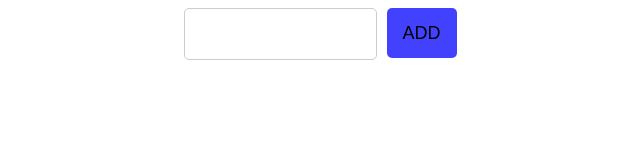
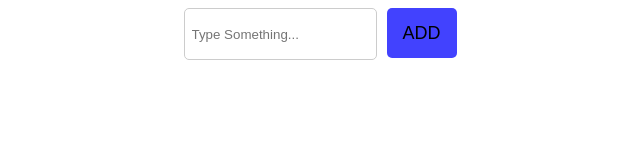
Before and after one commit to ritika-818/assignment-16, a plain HTML site: page assig-16A/indedx.html in a window 1280 px wide. Shown: the full height of the page, 320-960 px from the left. Drawn offline with Linux system fonts and the light colour scheme.

Commit message:
placeholder  added

```diff
--- a/assig-16A/indedx.html
+++ b/assig-16A/indedx.html
@@ -10,7 +10,7 @@
 <body>
     <div class="outer-div">
         <div id="input-container">
-            <input type="text" id="inp">
+            <input type="text" id="inp" placeholder="Type Something...">
         </div>
         <button id="add-btn">ADD</button>
     </div>
```
